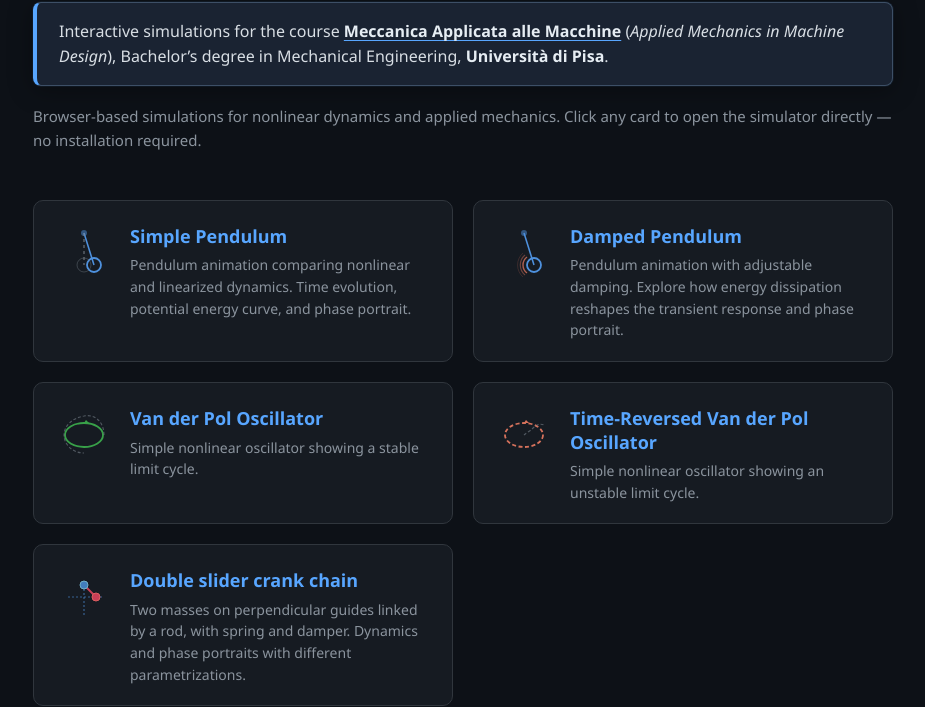
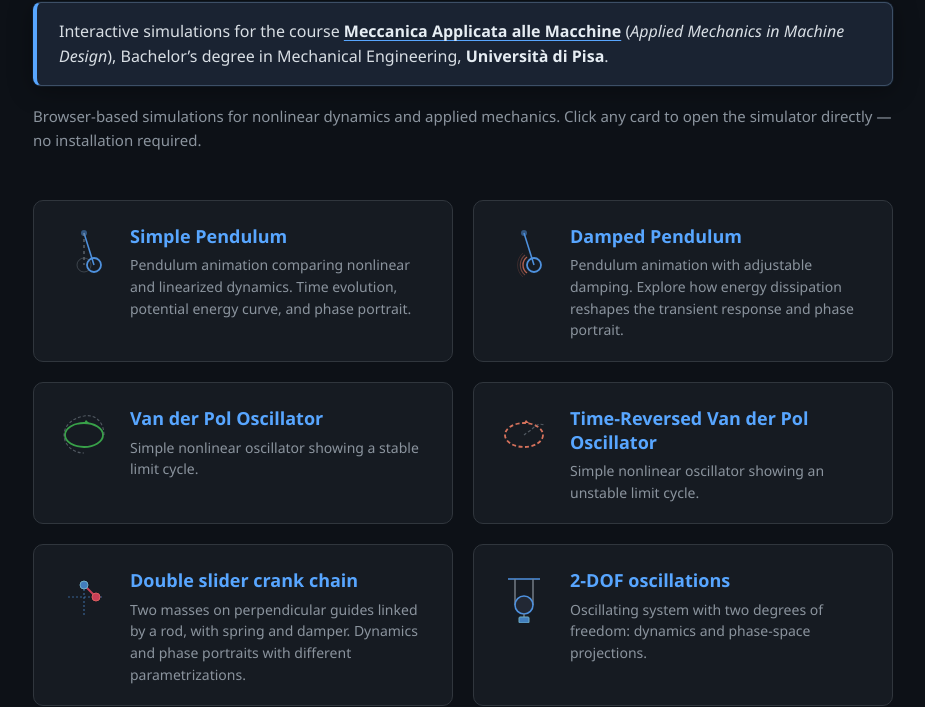
Before and after one commit to martinogulisano/mec-app, a plain HTML site: page index.html in a window 1280 px wide. Shown: the part 110-817 px from the top of the page, without its empty margins (177-1102 px from the left). Drawn offline with Linux system fonts and the light colour scheme.

Commit message:
[mg] index 2-DOF-system

```diff
--- a/index.html
+++ b/index.html
@@ -247,6 +247,26 @@
     </div>
   </a>
 
+  <!-- 2-DOF disk + block (vibrazioni_2_DOF) -->
+  <a class="card" href="vibrazioni_2_DOF.html">
+    <svg width="52" height="52" viewBox="0 0 52 52" fill="none" xmlns="http://www.w3.org/2000/svg">
+      <!-- upper support -->
+      <line x1="10" y1="8" x2="42" y2="8" stroke="#58a6ff" stroke-width="1.5"/>
+      <!-- belt: verticals from lateral disk points to support -->
+      <line x1="17" y1="8" x2="17" y2="34" stroke="#8b949e" stroke-width="1.4"/>
+      <line x1="35" y1="8" x2="35" y2="34" stroke="#8b949e" stroke-width="1.4"/>
+      <!-- disk -->
+      <circle cx="26" cy="34" r="9" stroke="#58a6ff" stroke-width="1.6" fill="rgba(55,62,82,0.45)"/>
+      <!-- vertical from disk bottom to block -->
+      <line x1="26" y1="43" x2="26" y2="46" stroke="#8b949e" stroke-width="1.4"/>
+      <rect x="21" y="46" width="10" height="6" rx="1" fill="#4a90d9" stroke="#7ec8e3" stroke-width="1"/>
+    </svg>
+    <div class="card-body">
+      <h2>2-DOF oscillations</h2>
+      <p>Oscillating system with two degrees of freedom: dynamics and phase-space projections.</p>
+    </div>
+  </a>
+
 </div><!-- .grid -->
 
 <p class="epigraph"><em>What I cannot create, I do not understand.</em> <cite>— Richard Feynman</cite></p>
```
